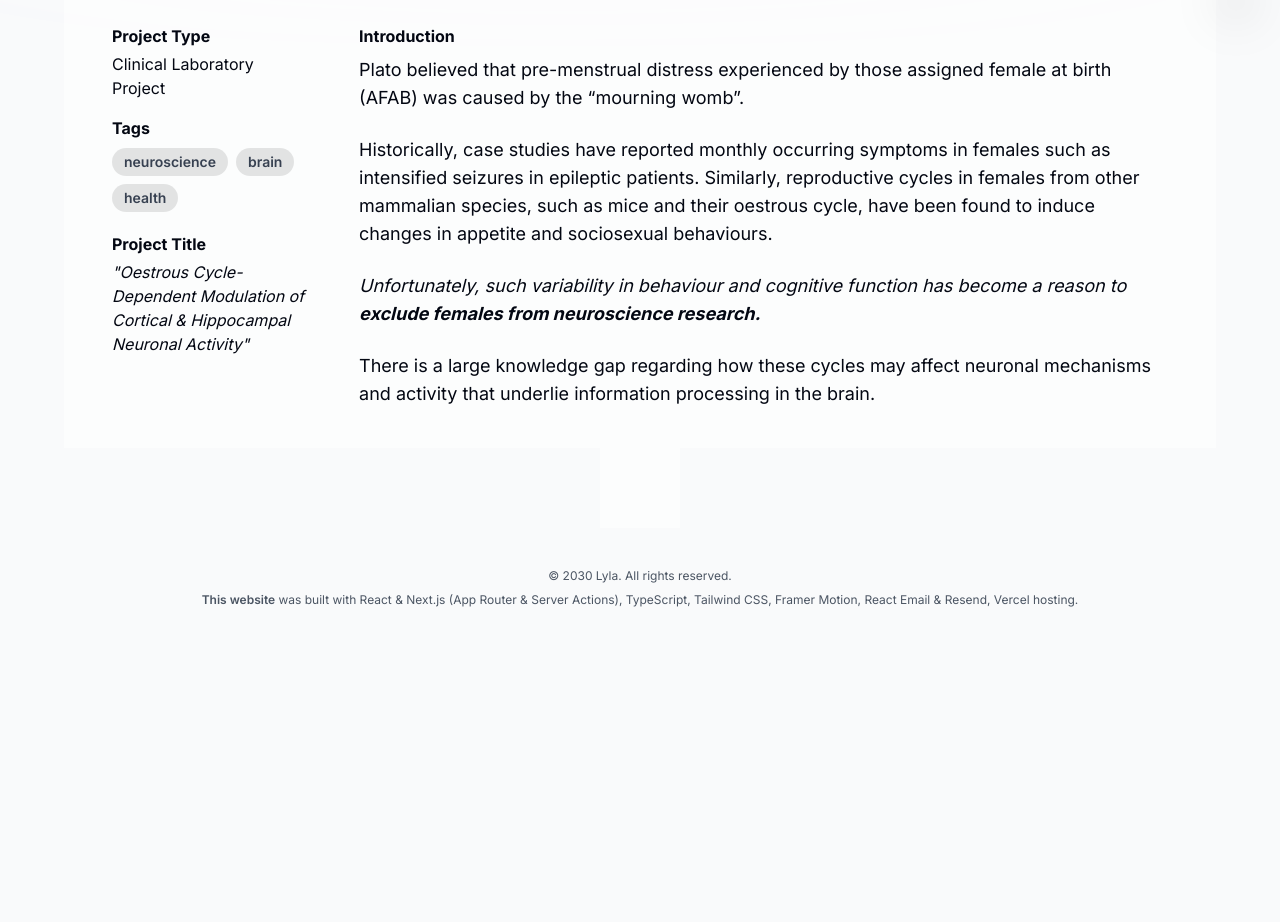
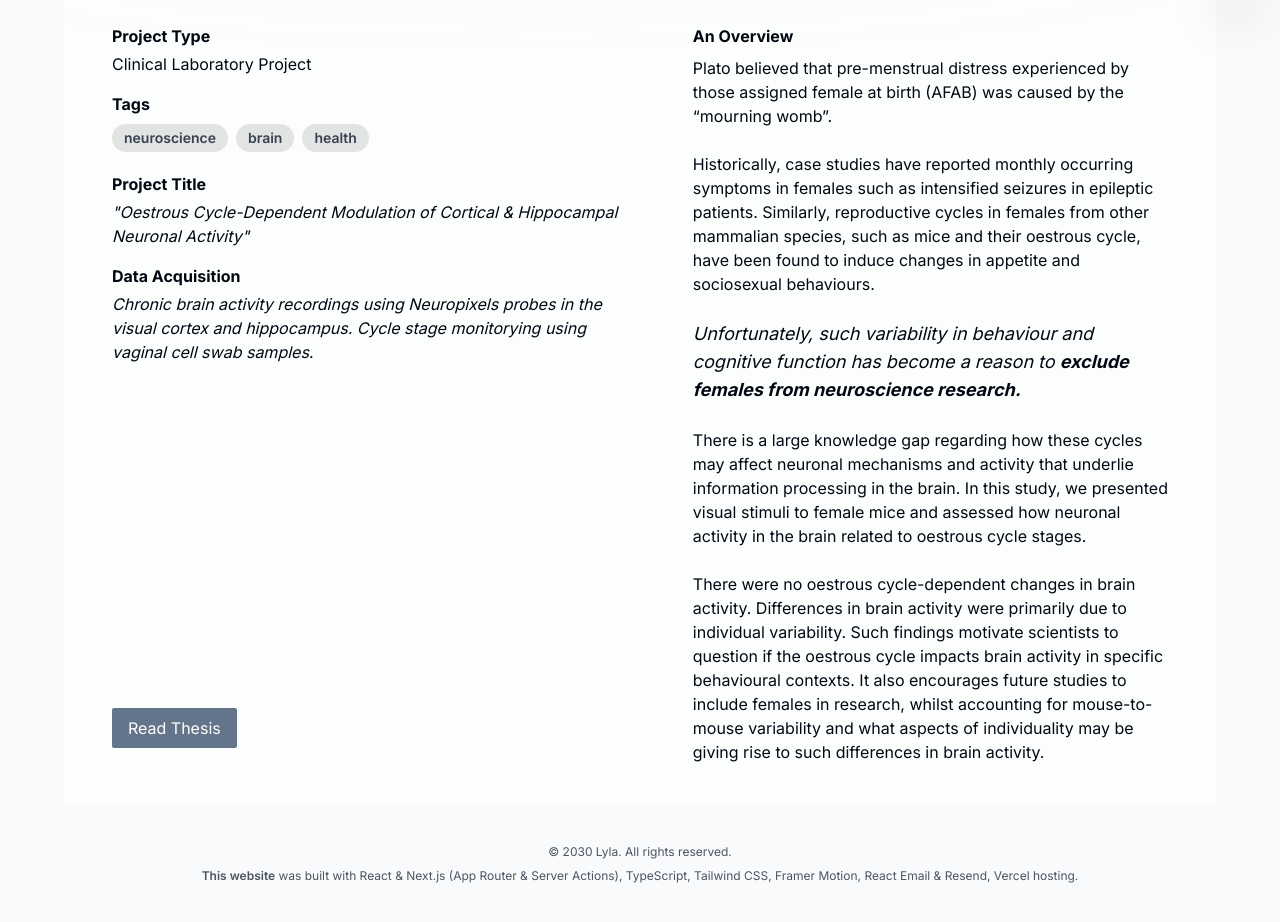
Before and after one commit to lysts/my-portfolio, a Next.js app: page /research in a window 1280 px wide. Shown: the part 780-1702 px from the top of the page. Before the commit the page ends 1428 px from the top, so only its background shows below. Built offline with nearby package versions, Linux system fonts and the light colour scheme.

Commit message:
new edits thesis page

```diff
--- a/app/research/page.tsx
+++ b/app/research/page.tsx
@@ -34,27 +34,40 @@ export default function Home() {
             <span className="bg-black/[0.1] dark:bg-black/[0.6] rounded-full px-3 py-1 text-sm font-semibold text-gray-700 dark:text-white/[0.7]">health</span>
           </div>
           <h2 className="text-sm sm:text-base md:text-base font-bold pb-1 pt-2 md:pt-0">Project Title</h2>
+          <p className="left-align italic text-sm sm:text-base md:text-base  pb-4">
+"Oestrous Cycle-Dependent Modulation of Cortical & Hippocampal Neuronal Activity"</p>
+<h2 className="text-sm sm:text-base md:text-base font-bold pb-1 pt-2 md:pt-0">Data Acquisition</h2>
           <p className="left-align italic text-sm sm:text-base md:text-base  pb-3">
-"Oestrous Cycle-Dependent Modulation of Cortical & Hippocampal Neuronal Activity"</p>
+Chronic brain activity recordings using Neuropixels probes in the visual cortex and hippocampus. Cycle stage monitorying using vaginal cell swab samples.</p>
+          <div className="flex-1"></div>
+          <div className="py-4">
+          <button className="bg-slate-500 hover:bg-slate-700 dark:bg-white/[0.6] dark:hover:bg-white/[0.9] text-white dark:text-white py-2 px-4 rounded-sm max-w-[48%]" href="">Read Thesis</button>
+          </div>
         </div>
         {/*right column desc: intro*/}
-        <div className="flex-col px-5 pt-4 sm:pt-0 md:px-1">
-        <h2 className="text-base md:text-md font-bold pb-2">Introduction</h2>
-        <p><span className="text-base md:text-lg">Plato believed that pre-menstrual distress experienced by those assigned female at birth (AFAB) was caused by the “mourning womb”.</span>
+        <div className="flex-col px-5 pt-4 sm:pt-0 md:px-1 w-[100%]">
+        <h2 className="text-base md:text-md font-bold pb-2">An Overview</h2>
+        <p>Plato believed that pre-menstrual distress experienced by those assigned female at birth (AFAB) was caused by the “mourning womb”.
           <br/>
           <br/>
-          <span className="text-base md:text-lg">Historically, case studies have reported monthly occurring symptoms in females such as intensified seizures in epileptic patients. Similarly, reproductive cycles in females from other mammalian species, such as mice and their oestrous cycle, have been found to induce changes in appetite and sociosexual behaviours.</span>
+          Historically, case studies have reported monthly occurring symptoms in females such as intensified seizures in epileptic patients. Similarly, reproductive cycles in females from other mammalian species, such as mice and their oestrous cycle, have been found to induce changes in appetite and sociosexual behaviours.
           <br/>
           <br/>
-          <span className="italic text-base md:text-lg">Unfortunately, such variability in behaviour and cognitive function has become a reason to <span className="font-bold">exclude females from neuroscience research.</span></span></p>
-          <br />
-          <p className="text-base md:text-lg">There is a large knowledge gap regarding how these cycles may affect neuronal mechanisms and activity that underlie information processing in the brain.</p>
+          <span className="italic text-base md:text-lg">Unfortunately, such variability in behaviour and cognitive function has become a reason to <span className="font-bold">exclude females from neuroscience research.</span></span>
+          <br/>
+          <br/>
+          There is a large knowledge gap regarding how these cycles may affect neuronal mechanisms and activity that underlie information processing in the brain. In this study, we presented visual stimuli to female mice and assessed how neuronal activity in the brain related to oestrous cycle stages.
+          <br/>
+          <br/>
+          There were no oestrous cycle-dependent changes in brain activity. Differences in brain activity were primarily due to individual variability. Such findings motivate scientists to question if the oestrous cycle impacts brain activity in specific behavioural contexts. It also encourages future studies to include females in research, whilst accounting for mouse-to-mouse variability and what aspects of individuality may be giving rise to such differences in brain activity.</p>
         </div>
       </div>
     </div>
 
-      <div className="researchContent bg-white/[0.6] dark:bg-black/[0.6] max-w-5xl px-4 py-15 md:px-10 py-10">
-      <p></p>
+      <div className="researchContent bg-white/[0.6] dark:bg-black/[0.6] max-w-5xl px-4 py-30 md:px-10">
+        <div>
+
+        </div>
       </div>
   </main>
 );
```
